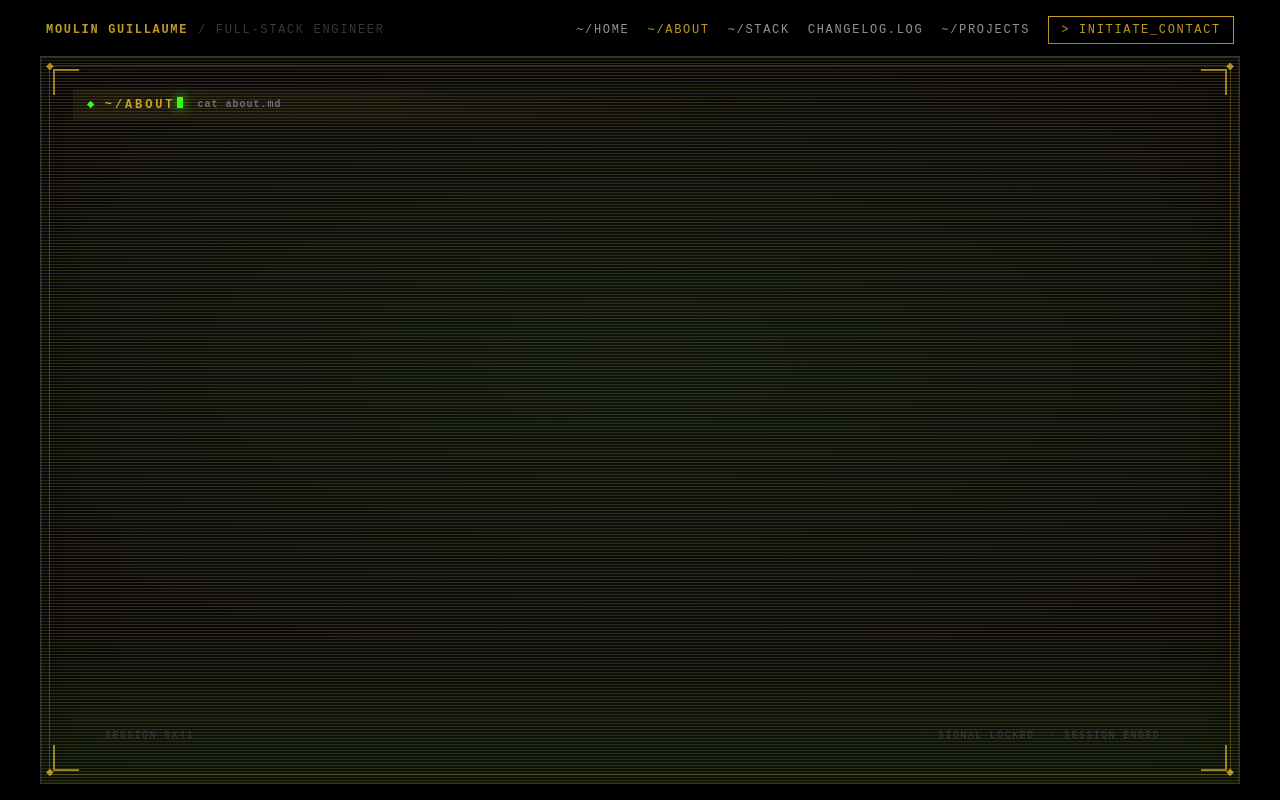
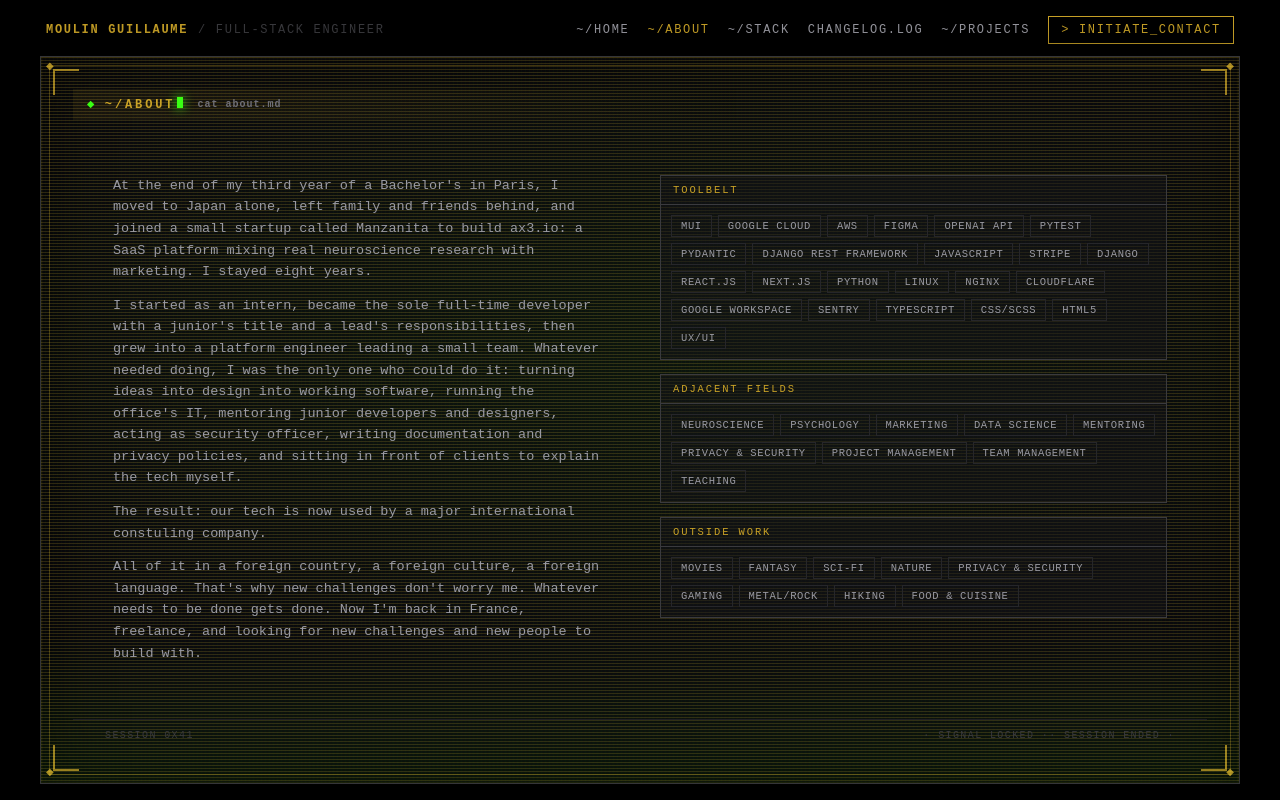
Before and after one commit to Sladeck/portfolio, a Next.js app: page / in a window 1280 px wide. Both pictures are taken after a click on the button "~/ABOUT". Built offline with nearby package versions, Linux system fonts and the light colour scheme.

Commit message:
[UPDATE] Took out panel to use as component & reworked about page

```diff
--- /dev/null
+++ b/src/app/components/about-section.css
@@ -0,0 +1,26 @@
+.about-section {
+	display: grid;
+	grid-template-columns: repeat(auto-fit, minmax(280px, 1fr));
+	gap: 40px;
+	align-items: start;
+
+	.about-intro {
+		max-width: 60ch;
+		font-size: 13.5px;
+		line-height: 1.6;
+		color: var(--gt-text-muted);
+
+		.about-paragraph {
+			margin: 0;
+
+			& + .about-paragraph {
+				margin-top: 12px;
+			}
+		}
+	}
+
+	.about-panels {
+		display: grid;
+		gap: 14px;
+	}
+}
--- /dev/null
+++ b/src/app/components/about-section.tsx
@@ -0,0 +1,111 @@
+"use client";
+
+import "./about-section.css";
+import Panel from "./panel";
+
+const TOOLBELT = [
+	"MUI",
+	"GOOGLE CLOUD",
+	"AWS",
+	"FIGMA",
+	"OPENAI API",
+	"PYTEST",
+	"PYDANTIC",
+	"DJANGO REST FRAMEWORK",
+	"JAVASCRIPT",
+	"STRIPE",
+	"DJANGO",
+	"REACT.JS",
+	"NEXT.JS",
+	"PYTHON",
+	"LINUX",
+	"NGINX",
+	"CLOUDFLARE",
+	"GOOGLE WORKSPACE",
+	"SENTRY",
+	"TYPESCRIPT",
+	"CSS/SCSS",
+	"HTML5",
+	"UX/UI"
+];
+
+const ADJACENT_FIELDS = [
+	"NEUROSCIENCE",
+	"PSYCHOLOGY",
+	"MARKETING",
+	"DATA SCIENCE",
+	"MENTORING",
+	"PRIVACY & SECURITY",
+	"PROJECT MANAGEMENT",
+	"TEAM MANAGEMENT",
+	"TEACHING",
+];
+
+const HOBBIES = [
+	"MOVIES",
+	"FANTASY",
+	"SCI-FI",
+	"NATURE",
+	"PRIVACY & SECURITY",
+	"GAMING",
+	"METAL/ROCK",
+	"HIKING",
+	"FOOD & CUISINE",
+];
+
+function TagPanel({ title, tags }: { title: string; tags: string[] }) {
+	return (
+		<Panel title={title}>
+			<div className="panel-tags">
+				{tags.map((tag) => (
+					<span className="panel-tag" key={tag}>
+						{tag}
+					</span>
+				))}
+			</div>
+		</Panel>
+	);
+}
+
+export default function AboutSection() {
+	return (
+		<section className="about-section">
+			<div className="about-intro">
+				<p className="about-paragraph">
+					At the end of my third year of a Bachelor&apos;s in Paris, I
+					moved to Japan alone, left family and friends behind, and
+					joined a small startup called Manzanita to build ax3.io: a SaaS platform mixing
+					real neuroscience research with marketing. I stayed eight
+					years.
+				</p>
+				<p className="about-paragraph">
+					I started as an intern, became the sole full-time developer
+					with a junior&apos;s title and a lead&apos;s responsibilities,
+					then grew into a platform engineer leading a small team.
+					Whatever needed doing, I was the only one who could do it:
+					turning ideas into design into working software, running the
+					office&apos;s IT, mentoring junior developers and designers,
+					acting as security officer, writing documentation and privacy
+					policies, and sitting in front of clients to explain the tech
+					myself.
+				</p>
+				<p className="about-paragraph">
+					The result: our tech is now used by a major international constuling company.
+				</p>
+				<p className="about-paragraph">
+					All of it in a foreign country, a foreign culture, a foreign
+					language. That&apos;s why new challenges don&apos;t worry me.
+					Whatever needs to be done gets done. Now I&apos;m back in
+					France, freelance, and looking for new challenges and new
+					people to build with.
+				</p>
+			</div>
+
+			<div className="about-panels">
+				<TagPanel title="TOOLBELT" tags={TOOLBELT} />
+				<TagPanel title="ADJACENT FIELDS" tags={ADJACENT_FIELDS} />
+				<TagPanel title="OUTSIDE WORK" tags={HOBBIES} />
+			</div>
+		</section>
+	);
+}
--- a/src/app/components/home-section.css
+++ b/src/app/components/home-section.css
@@ -163,49 +163,4 @@
 		display: grid;
 		gap: 14px;
 	}
-
-	.home-panel {
-		border: 1px solid var(--gt-iron);
-		background: rgba(20, 20, 24, 0.5);
-
-		.home-panel-header {
-			display: flex;
-			justify-content: space-between;
-			padding: 8px 12px;
-			border-bottom: 1px solid var(--gt-iron);
-			font-size: 10.5px;
-			letter-spacing: 0.18em;
-			color: var(--gt-gold);
-			text-transform: uppercase;
-
-			.home-panel-badge {
-				color: var(--gt-text);
-			}
-		}
-
-		.home-panel-body {
-			display: grid;
-			grid-template-columns: repeat(auto-fit, minmax(150px, 1fr));
-			gap: 8px;
-			padding: 10px;
-			font-size: 12px;
-
-			.home-panel-group {
-				display: grid;
-				gap: 4px;
-				padding: 7px 9px;
-				border: 1px solid var(--gt-border);
-
-				.home-panel-label {
-					font-size: 9.5px;
-					letter-spacing: 0.18em;
-					color: var(--gt-text-dim);
-				}
-
-				.home-panel-value {
-					color: var(--gt-gold);
-				}
-			}
-		}
-	}
 }
--- a/src/app/components/home-section.tsx
+++ b/src/app/components/home-section.tsx
@@ -1,6 +1,7 @@
 "use client";
 
 import "./home-section.css";
+import Panel from "./panel";
 import type { SectionId } from "./nav";
 
 interface HomeSectionProps {
@@ -46,7 +47,7 @@ export default function HomeSection({ onNavigate }: HomeSectionProps) {
 					</h1>
 
 					<p className="home-tagline">
-						Full-stack engineer based in France with 8 years of
+						Freelance full-stack engineer based in France with 8 years of
 						international experience. I take product from a blank page to
 						a live release, start to finish.
 					</p>
@@ -70,37 +71,8 @@ export default function HomeSection({ onNavigate }: HomeSectionProps) {
 				</div>
 
 				<div className="home-panels">
-					<div className="home-panel">
-						<div className="home-panel-header">
-							<span>TOOLSET</span>
-							<span className="home-panel-badge">8 YRS</span>
-						</div>
-
-						<div className="home-panel-body">
-							{TOOLSET.map(({ label, value }) => (
-								<div className="home-panel-group" key={label}>
-									<span className="home-panel-label">{label}</span>
-									<span className="home-panel-value">{value}</span>
-								</div>
-							))}
-						</div>
-					</div>
-
-					<div className="home-panel">
-						<div className="home-panel-header">
-							<span>STATUS</span>
-							<span className="home-panel-badge">FREELANCE</span>
-						</div>
-
-						<div className="home-panel-body">
-							{STATUS.map(({ label, value }) => (
-								<div className="home-panel-group" key={label}>
-									<span className="home-panel-label">{label}</span>
-									<span className="home-panel-value">{value}</span>
-								</div>
-							))}
-						</div>
-					</div>
+					<Panel title="TOOLSET" badge="8 YRS" items={TOOLSET} />
+					<Panel title="STATUS" badge="FREELANCE" items={STATUS} />
 				</div>
 			</section>
 		</>
--- /dev/null
+++ b/src/app/components/panel.css
@@ -0,0 +1,62 @@
+.panel {
+	border: 1px solid var(--gt-iron);
+	background: rgba(20, 20, 24, 0.5);
+
+	.panel-header {
+		display: flex;
+		justify-content: space-between;
+		padding: 8px 12px;
+		border-bottom: 1px solid var(--gt-iron);
+		font-size: 10.5px;
+		letter-spacing: 0.18em;
+		color: var(--gt-gold);
+		text-transform: uppercase;
+
+		.panel-badge {
+			color: var(--gt-text);
+		}
+	}
+
+	.panel-body {
+		display: grid;
+		grid-template-columns: repeat(auto-fit, minmax(150px, 1fr));
+		gap: 8px;
+		padding: 10px;
+		font-size: 12px;
+
+		.panel-group {
+			display: grid;
+			gap: 4px;
+			padding: 7px 9px;
+			border: 1px solid var(--gt-border);
+
+			.panel-label {
+				font-size: 9.5px;
+				letter-spacing: 0.18em;
+				color: var(--gt-text-dim);
+			}
+
+			.panel-value {
+				color: var(--gt-gold);
+			}
+		}
+	}
+}
+
+/* Flat tag list, used as custom panel-body content (e.g. hobbies)
+   instead of the label/value tile grid. */
+.panel-tags {
+	display: flex;
+	flex-wrap: wrap;
+	gap: 6px;
+	grid-column: 1 / -1;
+
+	.panel-tag {
+		border: 1px solid var(--gt-border);
+		padding: 4px 9px;
+		font-size: 10.5px;
+		letter-spacing: 0.06em;
+		color: var(--gt-text-muted);
+		text-transform: uppercase;
+	}
+}
--- /dev/null
+++ b/src/app/components/panel.tsx
@@ -0,0 +1,38 @@
+"use client";
+
+import "./panel.css";
+import type { ReactNode } from "react";
+
+interface PanelProps {
+	title: string;
+	badge?: string;
+	/** Rendered as label/value tiles. Ignored if `children` is passed instead. */
+	items?: { label: string; value: string }[];
+	/** Custom body content (e.g. a tag list) instead of the tile grid. */
+	children?: ReactNode;
+}
+
+// Bordered box with a header (title + optional badge) and a body, shared
+// by every "equipped gear"-style readout (home's toolset/status, about's
+// practices/hobbies, ...).
+export default function Panel({ title, badge, items, children }: PanelProps) {
+	return (
+		<div className="panel">
+			<div className="panel-header">
+				<span>{title}</span>
+				{badge && <span className="panel-badge">{badge}</span>}
+			</div>
+
+			<div className="panel-body">
+				{items
+					? items.map(({ label, value }) => (
+							<div className="panel-group" key={label}>
+								<span className="panel-label">{label}</span>
+								<span className="panel-value">{value}</span>
+							</div>
+						))
+					: children}
+			</div>
+		</div>
+	);
+}
--- a/src/app/page.tsx
+++ b/src/app/page.tsx
@@ -5,6 +5,7 @@ import Nav from "./components/nav";
 import Screen from "./components/screen";
 import Lifeline from "./components/lifeline";
 import HomeSection from "./components/home-section";
+import AboutSection from "./components/about-section";
 import Footer from "./components/footer";
 import { useSectionRouter } from "./hooks/useSectionRouter";
 
@@ -27,6 +28,7 @@ export default function Home() {
 					{!transitioning && activeSection === "home" && (
 						<HomeSection onNavigate={goTo} />
 					)}
+					{!transitioning && activeSection === "about" && <AboutSection />}
 				</main>
 
 				<Footer />
```
